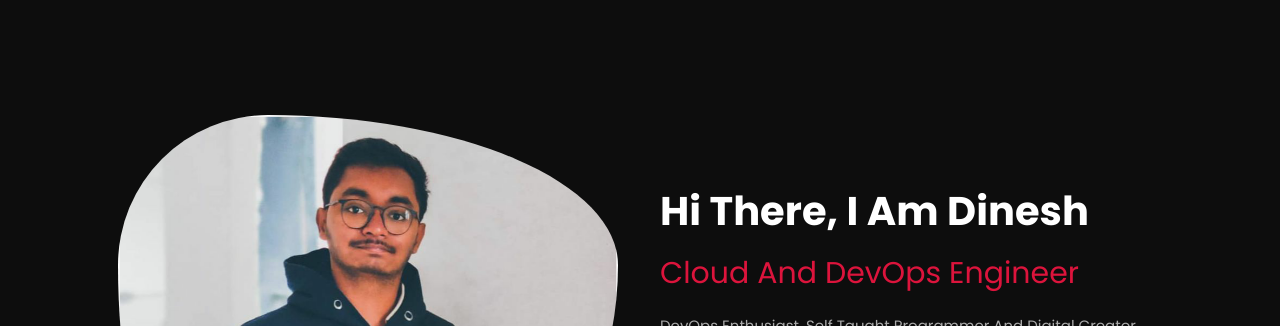
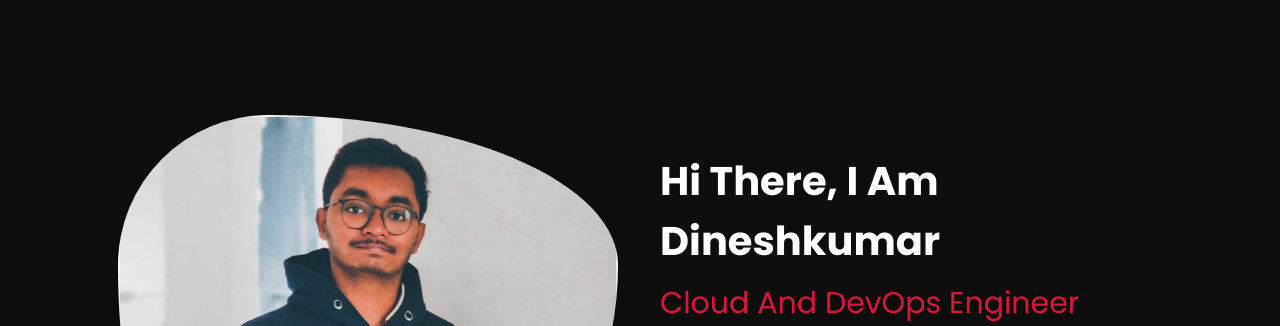
Before and after one commit to Dinesh1866/Dinesh_web, a plain HTML site: page index.html in a window 1280 px wide. Shown: the top 326 px of the page. Drawn offline with Linux system fonts and the light colour scheme.

Commit message:
added logo

```diff
--- a/index.html
+++ b/index.html
@@ -31,6 +31,7 @@ I sincerely admit ! Not everything thing you can see on the website was develope
     <meta http-equiv="X-UA-Compatible" content="IE=edge">
     <meta name="viewport" content="width=device-width, initial-scale=1.0">
     <title>Dineshkumar</title>
+    <link rel="icon" type="image/png" href="images/logo.png"/>
 
     <!-- font awesome cdn link  -->
     <link rel="stylesheet" href="https://cdnjs.cloudflare.com/ajax/libs/font-awesome/5.15.4/css/all.min.css">
@@ -62,7 +63,7 @@ I sincerely admit ! Not everything thing you can see on the website was develope
     </div>
 
     <div class="content">
-        <h3>hi there, i am Dinesh</h3>
+        <h3>hi there, i am Dineshkumar</h3>
         <span>Cloud and DevOps Engineer</span>
         <p>DevOps Enthusiast, self taught Programmer and Digital Creator from India, I automate and deploy stuffs to cloud using
           various DevOps tools and Practices. Loves to travel, explore new places and meet new people.
```
Also changed, not shown: about.html (+1 -0 lines), blogs.html (+1 -0 lines), contact.html (+1 -0 lines), portfolio.html (+1 -0 lines), images/logo.png (added).
